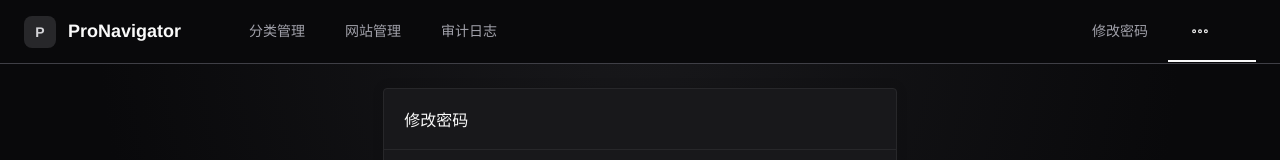
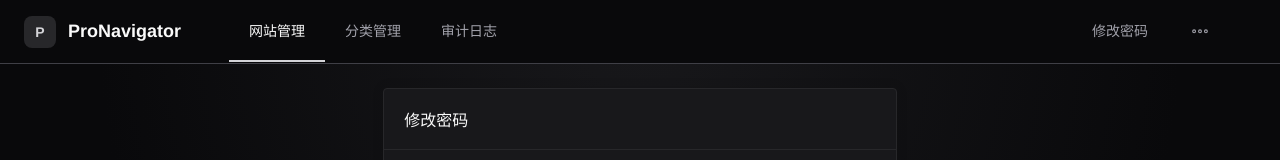
Before and after one commit to letsopen/ProNavigator, a Vue app in the folder web/: page /admin/password in a window 1280 px wide. Shown: the top 160 px of the page. Built offline with nearby package versions, Linux system fonts and the light colour scheme; sample sign-in values are in the browser's storage.

Commit message:
合并后台管理页为单一 Index 页面，顶部菜单切换显示

```diff
--- a/web/src/views/admin/AuditLogs.vue
+++ /dev/null
@@ -1,91 +0,0 @@
-<template>
-  <Layout>
-    <el-card>
-      <template #header>
-        <div class="pn-card-header">
-          <span>审计日志</span>
-        </div>
-      </template>
-
-      <el-table
-        v-loading="loading"
-        :data="logs"
-      >
-        <el-table-column
-          prop="id"
-          label="ID"
-          width="80"
-        />
-        <el-table-column
-          prop="action"
-          label="操作"
-          width="180"
-        />
-        <el-table-column
-          prop="targetType"
-          label="对象类型"
-          width="120"
-        />
-        <el-table-column
-          prop="targetId"
-          label="对象 ID"
-          width="100"
-        />
-        <el-table-column
-          prop="operator"
-          label="操作人"
-          width="140"
-        />
-        <el-table-column
-          prop="createTime"
-          label="操作时间"
-        />
-      </el-table>
-
-      <el-pagination
-        v-model:current-page="page"
-        v-model:page-size="size"
-        :total="total"
-        :page-sizes="[10, 20, 50]"
-        layout="total, sizes, prev, pager, next"
-        class="pagination"
-        @change="loadLogs"
-      />
-    </el-card>
-  </Layout>
-</template>
-
-<script setup>
-import { ref, onMounted } from 'vue';
-import Layout from './Layout.vue';
-import { useApi } from '../../composables/useApi.js';
-
-const { get } = useApi();
-const loading = ref(false);
-const logs = ref([]);
-const total = ref(0);
-const page = ref(1);
-const size = ref(20);
-
-async function loadLogs() {
-  loading.value = true;
-  try {
-    const res = await get(`/api/admin/audit-logs?page=${page.value}&size=${size.value}`);
-    if (res.code === 0) {
-      logs.value = res.data.list;
-      total.value = res.data.total;
-    }
-  } finally {
-    loading.value = false;
-  }
-}
-
-onMounted(loadLogs);
-</script>
-
-<style scoped>
-.pagination {
-  margin-top: 16px;
-  justify-content: flex-end;
-}
-</style>
--- /dev/null
+++ b/web/src/views/admin/Index.vue
@@ -0,0 +1,24 @@
+<template>
+  <Layout>
+    <WebsiteManager v-if="activeTab === 'websites'" />
+    <CategoryManager v-else-if="activeTab === 'categories'" />
+    <AuditLogManager v-else />
+  </Layout>
+</template>
+
+<script setup>
+import { computed } from 'vue';
+import { useRoute } from 'vue-router';
+import Layout from './Layout.vue';
+import WebsiteManager from './components/WebsiteManager.vue';
+import CategoryManager from './components/CategoryManager.vue';
+import AuditLogManager from './components/AuditLogManager.vue';
+
+const route = useRoute();
+
+const activeTab = computed(() => {
+  const tab = route.query.tab;
+  if (tab === 'categories' || tab === 'audit-logs' || tab === 'websites') return tab;
+  return 'websites';
+});
+</script>
--- a/web/src/views/admin/Layout.vue
+++ b/web/src/views/admin/Layout.vue
@@ -16,29 +16,37 @@
           <span class="brand-name">ProNavigator</span>
         </div>
         <el-menu
-          :default-active="activeMenu"
+          :default-active="activeTab"
           mode="horizontal"
-          router
           class="admin-menu"
         >
-          <el-menu-item index="/admin/categories">
+          <el-menu-item
+            index="websites"
+            @click="switchTab('websites')"
+          >
+            网站管理
+          </el-menu-item>
+          <el-menu-item
+            index="categories"
+            @click="switchTab('categories')"
+          >
             分类管理
           </el-menu-item>
-          <el-menu-item index="/admin/websites">
-            网站管理
-          </el-menu-item>
-          <el-menu-item index="/admin/audit-logs">
+          <el-menu-item
+            index="audit-logs"
+            @click="switchTab('audit-logs')"
+          >
             审计日志
           </el-menu-item>
           <div class="flex-spacer" />
           <el-menu-item
-            index="/admin/password"
+            index="password"
             @click="goPassword"
           >
             修改密码
           </el-menu-item>
           <el-menu-item
-            index=""
+            index="logout"
             @click="logout"
           >
             退出登录
@@ -67,12 +75,15 @@ import { ElMessage } from 'element-plus';
 const route = useRoute();
 const router = useRouter();
 
-const activeMenu = computed(() => {
-  if (route.path.startsWith('/admin/categories')) return '/admin/categories';
-  if (route.path.startsWith('/admin/websites')) return '/admin/websites';
-  if (route.path.startsWith('/admin/audit-logs')) return '/admin/audit-logs';
-  return '';
+const activeTab = computed(() => {
+  const tab = route.query.tab;
+  if (tab === 'categories' || tab === 'audit-logs' || tab === 'websites') return tab;
+  return 'websites';
 });
+
+function switchTab(tab) {
+  router.push({ path: '/admin', query: { ...route.query, tab } });
+}
 
 function goPassword() {
   router.push('/admin/password');
--- a/web/src/views/admin/Login.vue
+++ b/web/src/views/admin/Login.vue
@@ -84,7 +84,7 @@ const rules = {
 onMounted(() => {
   const token = localStorage.getItem('nav_token');
   if (token) {
-    router.push('/admin/categories');
+    router.push('/admin');
   }
 });
 
@@ -108,7 +108,7 @@ async function onSubmit() {
     if (data.code === 0) {
       localStorage.setItem('nav_token', data.data.token);
       ElMessage.success('登录成功');
-      router.push('/admin/categories');
+      router.push('/admin');
     } else {
       ElMessage.error(data.message);
     }
--- /dev/null
+++ b/web/src/views/admin/components/AuditLogManager.vue
@@ -0,0 +1,88 @@
+<template>
+  <el-card>
+    <template #header>
+      <div class="pn-card-header">
+        <span>审计日志</span>
+      </div>
+    </template>
+
+    <el-table
+      v-loading="loading"
+      :data="logs"
+    >
+      <el-table-column
+        prop="id"
+        label="ID"
+        width="80"
+      />
+      <el-table-column
+        prop="action"
+        label="操作"
+        width="180"
+      />
+      <el-table-column
+        prop="targetType"
+        label="对象类型"
+        width="120"
+      />
+      <el-table-column
+        prop="targetId"
+        label="对象 ID"
+        width="100"
+      />
+      <el-table-column
+        prop="operator"
+        label="操作人"
+        width="140"
+      />
+      <el-table-column
+        prop="createTime"
+        label="操作时间"
+      />
+    </el-table>
+
+    <el-pagination
+      v-model:current-page="page"
+      v-model:page-size="size"
+      :total="total"
+      :page-sizes="[10, 20, 50]"
+      layout="total, sizes, prev, pager, next"
+      class="pagination"
+      @change="loadLogs"
+    />
+  </el-card>
+</template>
+
+<script setup>
+import { ref, onMounted } from 'vue';
+import { useApi } from '../../../composables/useApi.js';
+
+const { get } = useApi();
+const loading = ref(false);
+const logs = ref([]);
+const total = ref(0);
+const page = ref(1);
+const size = ref(20);
+
+async function loadLogs() {
+  loading.value = true;
+  try {
+    const res = await get(`/api/admin/audit-logs?page=${page.value}&size=${size.value}`);
+    if (res.code === 0) {
+      logs.value = res.data.list;
+      total.value = res.data.total;
+    }
+  } finally {
+    loading.value = false;
+  }
+}
+
+onMounted(loadLogs);
+</script>
+
+<style scoped>
+.pagination {
+  margin-top: 16px;
+  justify-content: flex-end;
+}
+</style>
--- a/web/src/views/admin/Categories.vue
+++ b/web/src/views/admin/components/CategoryManager.vue
@@ -1,5 +1,4 @@
 <template>
-  <Layout>
   <el-card>
     <template #header>
       <div class="pn-card-header">
@@ -81,15 +80,13 @@
       </el-button>
     </template>
   </el-dialog>
-  </Layout>
 </template>
 
 <script setup>
 import { ref, onMounted, reactive, computed, nextTick } from 'vue';
 import { ElMessage, ElMessageBox } from 'element-plus';
 import Sortable from 'sortablejs';
-import Layout from './Layout.vue';
-import { useApi } from '../../composables/useApi.js';
+import { useApi } from '../../../composables/useApi.js';
 
 const { get, post, put, del } = useApi();
 const loading = ref(false);
@@ -183,6 +180,3 @@ async function remove(row) {
 
 onMounted(loadCategories);
 </script>
-
-<style scoped>
-</style>
--- a/web/src/views/admin/Websites.vue
+++ b/web/src/views/admin/components/WebsiteManager.vue
@@ -1,5 +1,4 @@
 <template>
-  <Layout>
   <el-card>
     <template #header>
       <div class="pn-card-header">
@@ -159,7 +158,6 @@
       </el-button>
     </template>
   </el-dialog>
-  </Layout>
 </template>
 
 <script setup>
@@ -167,8 +165,7 @@ import { ref, onMounted, reactive, computed, nextTick } from 'vue';
 import { ElMessage, ElMessageBox } from 'element-plus';
 import { Plus } from '@element-plus/icons-vue';
 import Sortable from 'sortablejs';
-import Layout from './Layout.vue';
-import { useApi } from '../../composables/useApi.js';
+import { useApi } from '../../../composables/useApi.js';
 import Editor from '@toast-ui/editor';
 import '@toast-ui/editor/dist/toastui-editor.css';
 
```
Also changed, not shown: web/src/router/index.js (+2 -6 lines). Lines whose indentation alone changed are shown as unchanged.
